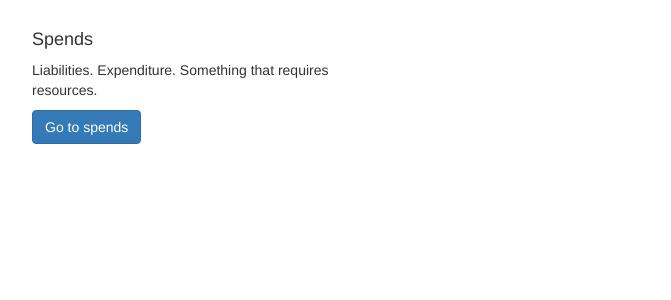
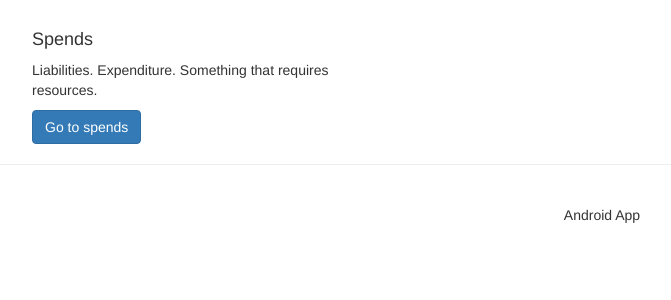
Before and after one commit to alxegorov/spend_control, a Flask app: template app/main/templates/index.html in a window 1280 px wide. Shown: the part 52-352 px from the top of the page, without its empty margins (38-709 px from the left). Run offline with Flask 2, Linux system fonts and the light colour scheme; the template is opened without the code that fills it, so the values that code supplies are empty; some libraries are stand-ins or nearby versions.

Commit message:
Add qrcode

```diff
--- a/app/__init__.py
+++ b/app/__init__.py
@@ -5,6 +5,7 @@ from flask_login import LoginManager
 from flask_mail import Mail
 from flask_bootstrap import Bootstrap
 from flask_babel import Babel, lazy_gettext as _l
+from flask_qrcode import QRcode
 from config import Config
 import logging
 from logging.handlers import RotatingFileHandler, SMTPHandler
@@ -19,6 +20,7 @@ login.login_message = _l('Please log in to access this page.')
 mail = Mail()
 bootstrap = Bootstrap()
 babel = Babel()
+qrcode = QRcode()
 
 
 def create_app(config_class=Config):
@@ -32,6 +34,7 @@ def create_app(config_class=Config):
     mail.init_app(app)
     bootstrap.init_app(app)
     babel.init_app(app)
+    qrcode.init_app(app)
 
     # Blueprints
     from app.main import bp as main_bp
--- a/app/main/templates/base.html
+++ b/app/main/templates/base.html
@@ -47,5 +47,13 @@
     {% endwith %}
 
     {% block app_content %}{% endblock %}
+
+</div>
+<div class="row align-items-end">
+    <hr>
+    <div class="col-md-2 col-sm-4 col-md-offset-5 col-sm-offset-4 text-center">
+        <img src="{{ qrcode('https://exp-shell-app-assets.s3.us-west-1.amazonaws.com/android/%40alxegorov/spend_control_mobile-2a78ab1f705944eda118a3117b21d2f4-signed.apk', box_size=2, border=0) }}">
+        <p>Android App</p>
+    </div>
 </div>
 {% endblock %}
```
Also changed, not shown: requirements.txt (+13 -2 lines).
